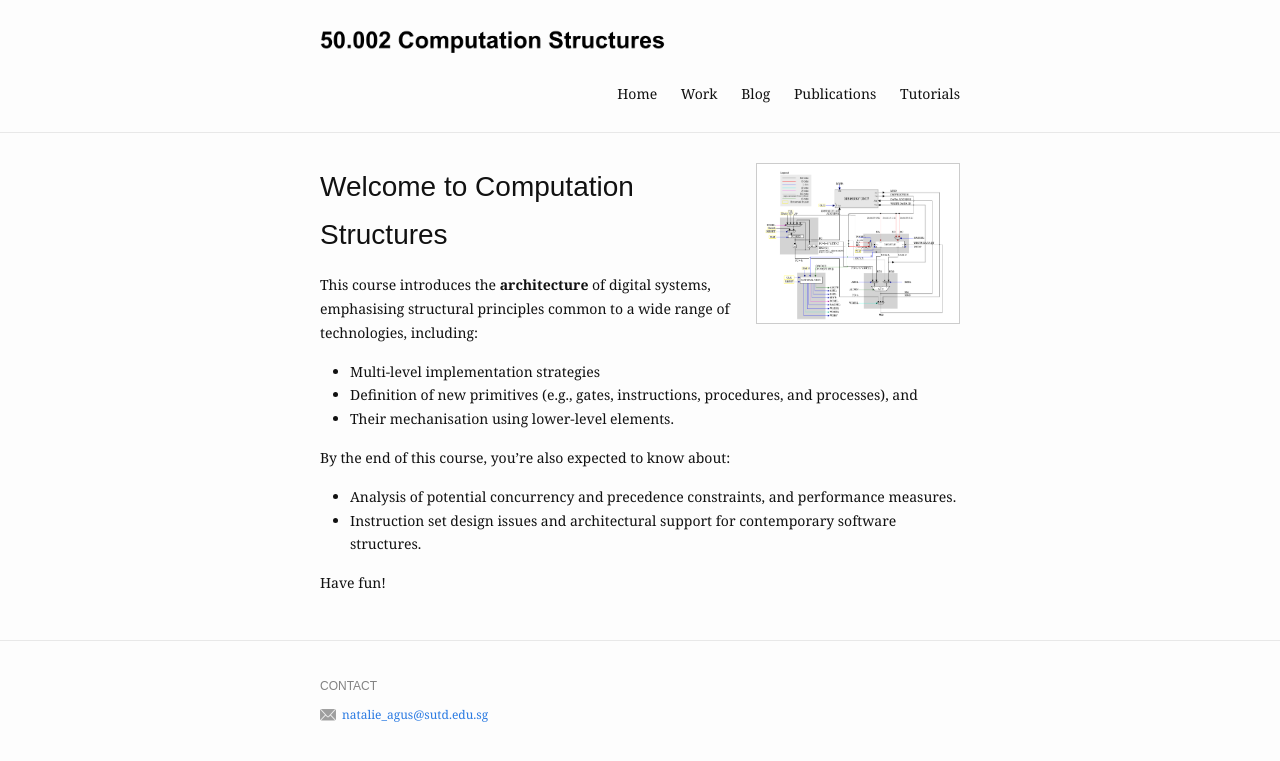
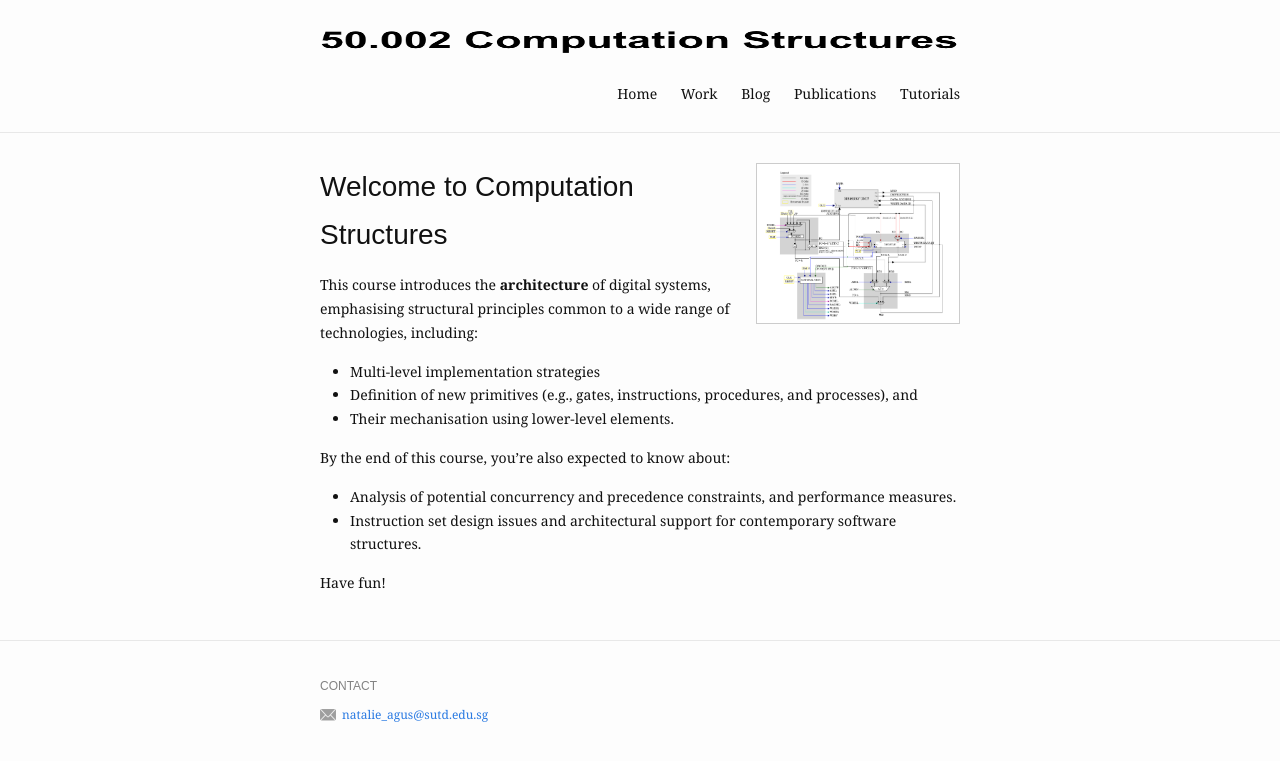
Before and after one commit to natalieagus/computationstructures, a Jekyll site: the page built from index.md, in a window 1280 px wide. Shown: the top 761 px of the page. Built offline with Jekyll 4.4.1, drawn with Linux system fonts in a browser that asks for light colours.

Commit message:
feat: updated title logo

```diff
--- a/_includes/header.html
+++ b/_includes/header.html
@@ -1,7 +1,7 @@
 <header class="site-header">
   <div class="wrapper">
     <a class="site-title" href="{{ "" | prepend: site.baseurl | prepend: site.url }}/">
-      <img src="{{ "/assets/img/title_banner.png" | absolute_url }}" alt="{{ site.title }}" />
+      <img src="{{ "/assets/img/title_banner.png" | absolute_url }}" alt="{{ site.title }}" width="780" height="85" />
     </a>
 
     <nav class="site-nav">
```
